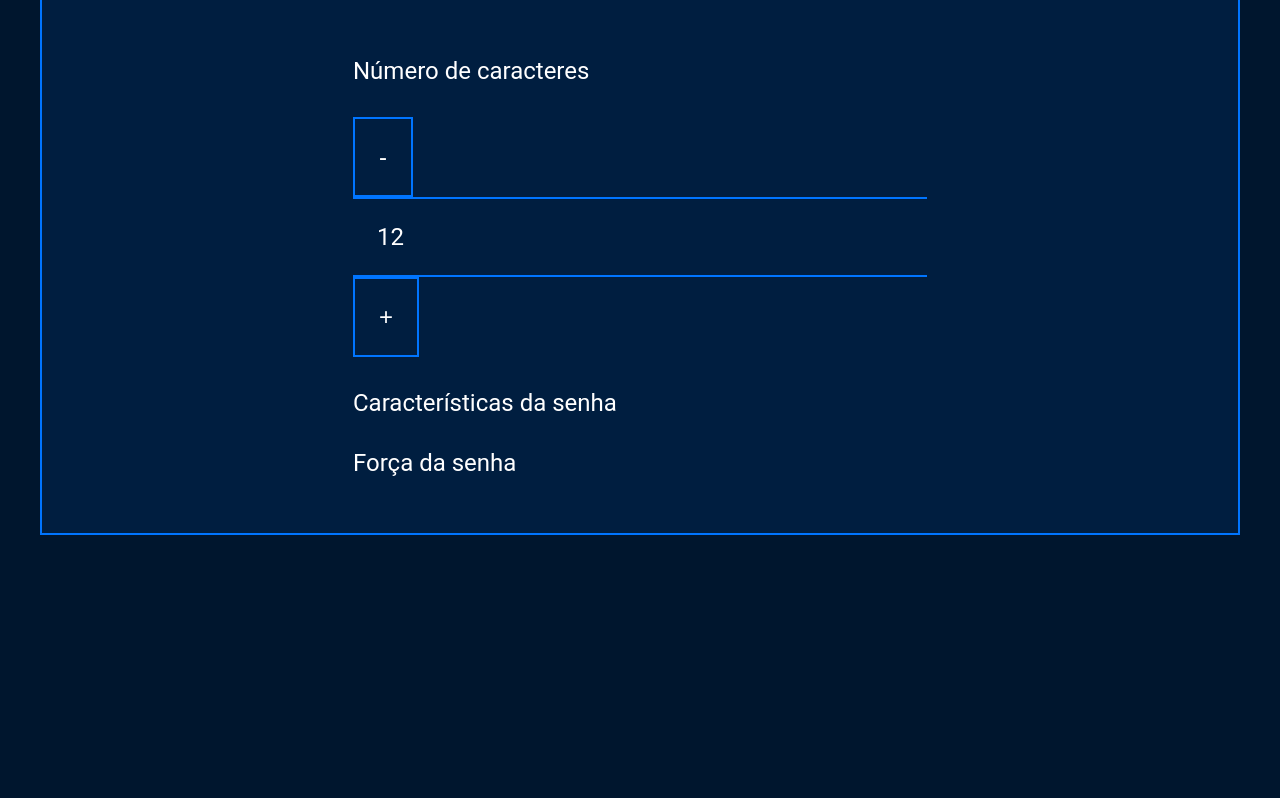
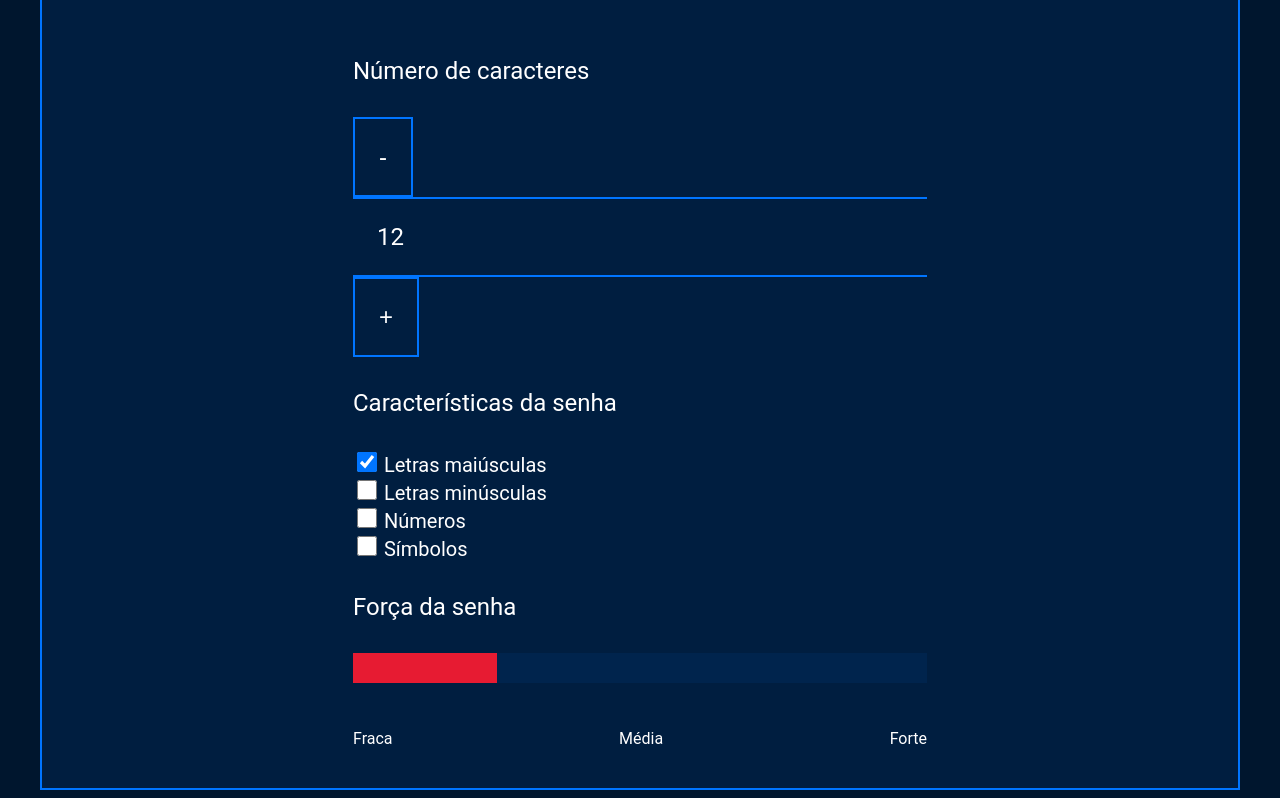
Before and after one commit to laianabertholdo/geradordesenhas, a plain HTML site: page index.html in a window 1280 px wide. Shown: the part 541-1339 px from the top of the page. Before the commit the page ends 1084 px from the top, so only its background shows below. Drawn offline with Linux system fonts and the light colour scheme.

Commit message:
Add files via upload

```diff
--- a/index.html
+++ b/index.html
@@ -1,11 +1,13 @@
 <!DOCTYPE html>
 <html lang="pt-br">
+
 <head>
     <meta charset="UTF-8">
     <meta name="viewport" content="width=device-width, initial-scale=1.0">
     <title>Gerador de Senhas - Laiana</title>
     <link rel="stylesheet" href="style.css">
 </head>
+
 <body>
     <section class="conteudo">
         <div class="conteudo-titulo">
@@ -27,16 +29,40 @@
                     <button class="parametro-senha__botao">+</button>
                 </div>
             </div>
-                <div class="parametro-senha">
-                    <h4 class="parametro-senha__titulo">Características da senha</h4>
-
+            <div class="parametro-senha">
+                <h4 class="parametro-senha__titulo">Características da senha</h4>
+                <div class="parametro-senha-checkbox">
+                    <input name="maiusculo" type="checkbox" class="checkbox" checked>
+                    <label for="maiusculo">Letras maiúsculas</label>
                 </div>
-                <div class="parametro-senha">
-                    <h4 class="parametro-senha__titulo">Força da senha</h4>
+                <div class="parametro-senha-checkbox">
+                    <input name="minusculo" type="checkbox" class="checkbox">
+                    <label for="minusculo">Letras minúsculas</label>
+                </div>
+                <div class="parametro-senha-checkbox">
+                    <input name="numero" type="checkbox" class="checkbox">
+                    <label for="numero">Números</label>
+                </div>
+                <div class="parametro-senha-checkbox">
+                    <input name="simbolo" type="checkbox" class="checkbox">
+                    <label for="simbolo">Símbolos</label>
+                </div>
+            </div>
+            <div class="parametro-senha">
+                <h4 class="parametro-senha__titulo">Força da senha</h4>
+                <div class="barra"></div>
+                <div class="forca fraca"></div>
+                <div class="parametro-senha-textos">
+                    <p>Fraca</p>
+                    <p>Média</p>
+                    <p>Forte</p>
                 </div>
             </div>
         </div>
+        </div>
+        </div>
     </section>
+    <script src="main.js"></script>
+</body>
 
-</body>
 </html>
--- /dev/null
+++ b/main.js
@@ -0,0 +1,22 @@
+const numeroSenha = document.querySelector('.parametro-senha__texto');
+
+let tamanhoSenha = 12;
+numeroSenha.textContent = tamanhoSenha;
+
+const botoes = document.querySelectorAll('.parametro-senha__botao');
+
+ botoes[0].onclick = diminuiTamanho;
+ botoes[1].onclick = aumentaTamanho;
+
+function diminuiTamanho(){
+    if (tamanhoSenha > 1){
+    tamanhoSenha = tamanhoSenha-1;
+    }
+    numeroSenha.textContent = tamanhoSenha;
+}
+function aumentaTamanho(){
+    if (tamanhoSenha < 20){
+    tamanhoSenha = tamanhoSenha+1;
+    }
+    numeroSenha.textContent = tamanhoSenha;
+}
--- a/style.css
+++ b/style.css
@@ -94,3 +94,37 @@ body{
     margin: 0;
     font-size: 24px;
 }
+label{
+    font-size: 20px;
+}
+.checkbox{
+    width: 20px;
+    height: 20px;
+    cursor: pointer;
+}
+.barra{
+    background-color: var(--fundo-senha);
+    height: 30px;
+    width: 100%;
+}
+.forca{
+    height: 30px;
+    position: relative;
+    bottom: 30px;
+}
+.fraca{
+    width: 25%;
+    background-color: #E71B32;
+}
+.parametro-senha-textos{
+    display: flex;
+    justify-content: space-between;
+}
+.media{
+    background-color: #FAF408;
+    width: 50%;
+}
+.forte{
+    background-color: #00FF85;
+    width: 100%;
+}
```
